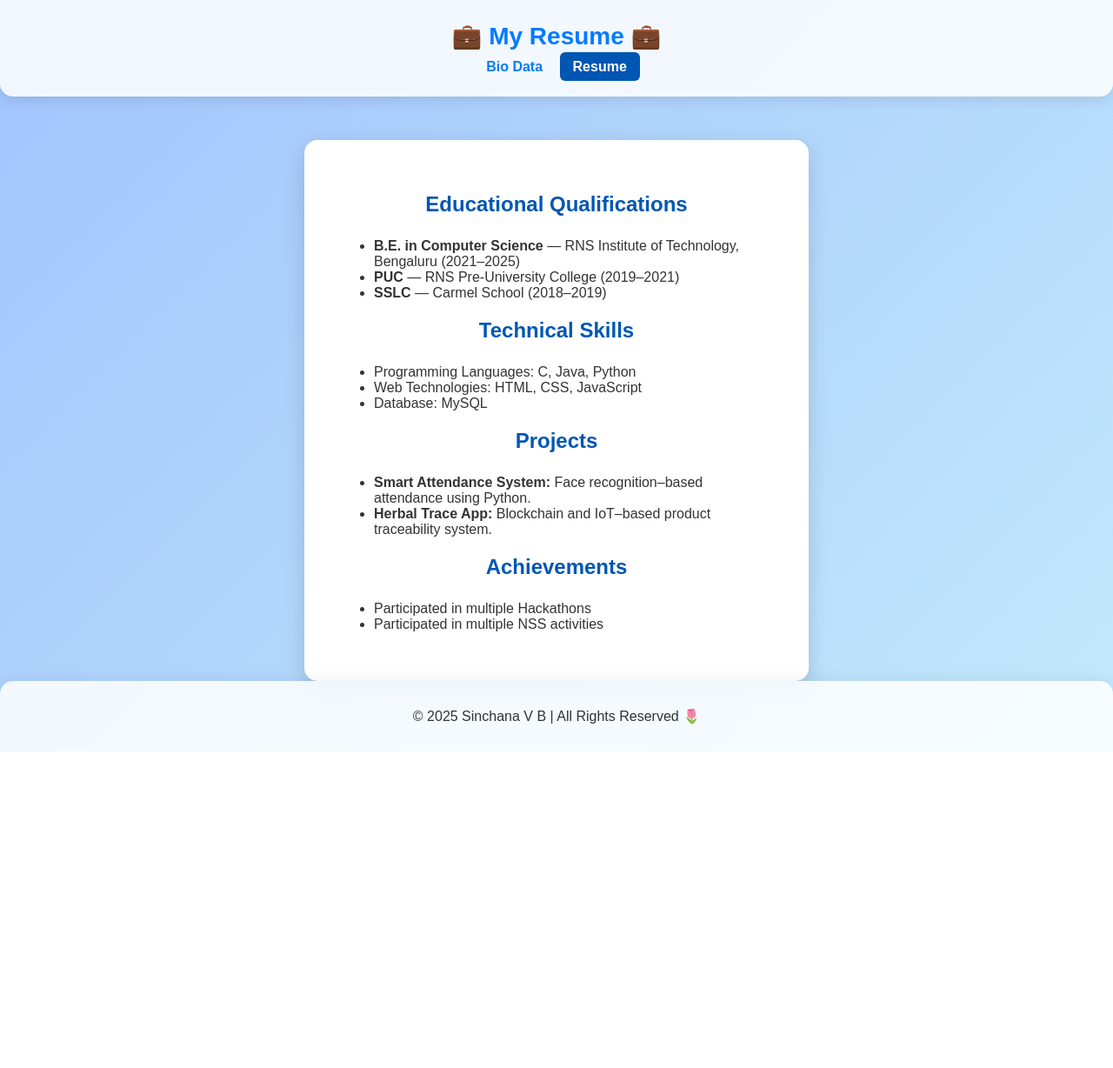
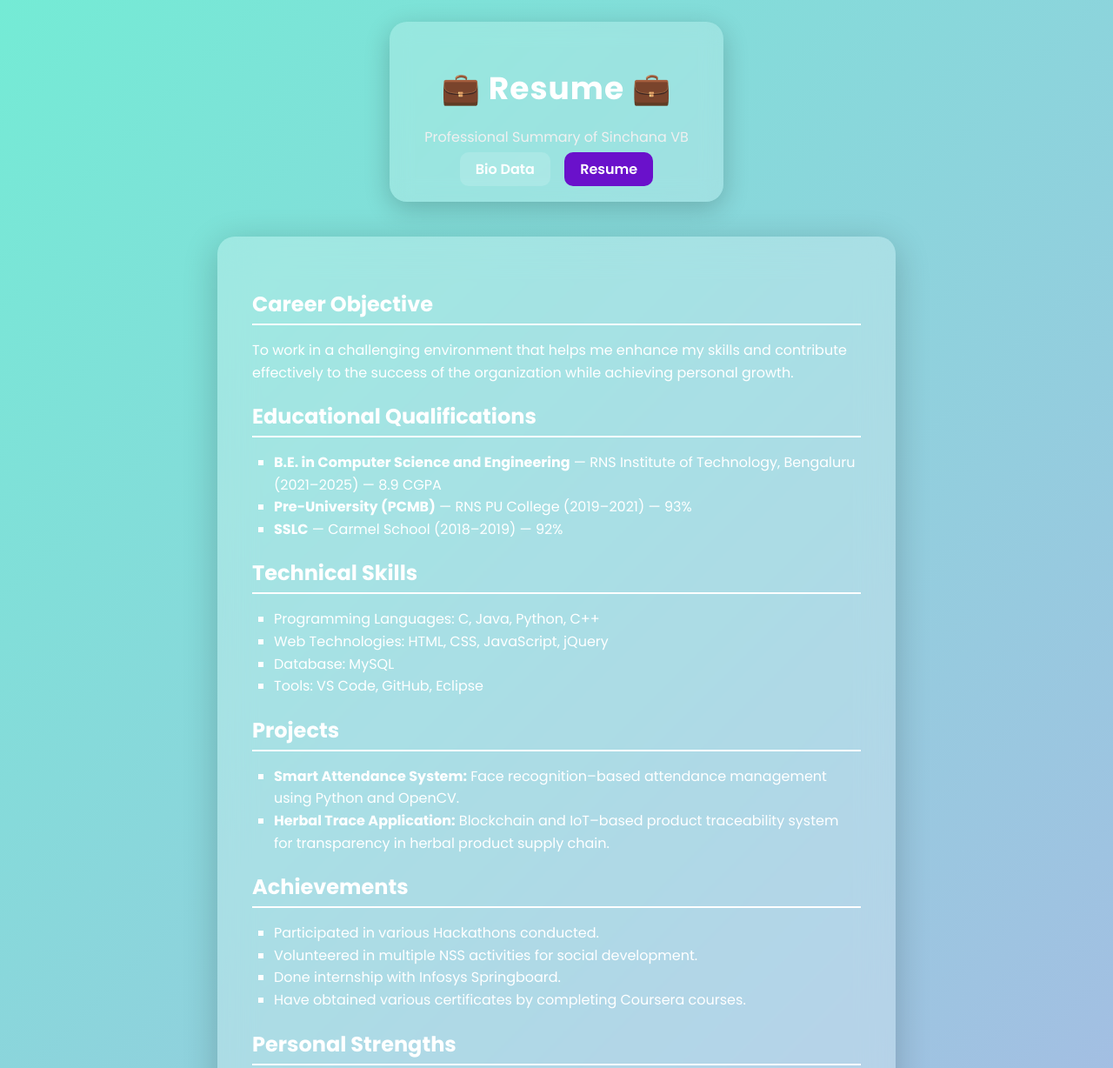
Before and after one commit to Sinchana2005-crypto/my-website, a plain HTML site: page resume.html in a window 1280 px wide. Shown: the top 1228 px of the page at 87% size. Before the commit the page ends 864 px from the top, so only its background shows below. Drawn offline with nearby package versions, Linux system fonts and the light colour scheme.

Commit message:
Add files via upload

```diff
--- a/resume.html
+++ b/resume.html
@@ -2,14 +2,15 @@
 <html lang="en">
 <head>
   <meta charset="UTF-8">
-  <title>My Resume</title>
+  <title>Resume | Sinchana VB</title>
   <link rel="stylesheet" href="style.css">
   <script src="https://code.jquery.com/jquery-3.6.0.min.js"></script>
   <script src="script.js"></script>
 </head>
 <body>
-  <header>
-    <h1>💼 My Resume 💼</h1>
+  <header class="glass-header">
+    <h1>💼 Resume 💼</h1>
+    <p class="subtitle">Professional Summary of Sinchana VB</p>
     <nav>
       <a href="index.html">Bio Data</a>
       <a href="resume.html" class="active">Resume</a>
@@ -17,37 +18,61 @@
   </header>
 
   <main>
-    <section class="bio-card">
+    <section class="bio-card glass">
+      <h2>Career Objective</h2>
+      <p>
+        To work in a challenging environment that helps me enhance my skills and contribute effectively
+        to the success of the organization while achieving personal growth.
+      </p>
+
       <h2>Educational Qualifications</h2>
       <ul>
-        <li><strong>B.E. in Computer Science</strong> — RNS Institute of Technology, Bengaluru (2021–2025)</li>
-        <li><strong>PUC</strong> — RNS Pre-University College (2019–2021)</li>
-        <li><strong>SSLC</strong> — Carmel School (2018–2019)</li>
+        <li><strong>B.E. in Computer Science and Engineering</strong> — RNS Institute of Technology, Bengaluru (2021–2025) — 8.9 CGPA</li>
+        <li><strong>Pre-University (PCMB)</strong> — RNS PU College (2019–2021) — 93%</li>
+        <li><strong>SSLC</strong> — Carmel School (2018–2019) — 92%</li>
       </ul>
 
       <h2>Technical Skills</h2>
       <ul>
-        <li>Programming Languages: C, Java, Python</li>
-        <li>Web Technologies: HTML, CSS, JavaScript</li>
+        <li>Programming Languages: C, Java, Python, C++</li>
+        <li>Web Technologies: HTML, CSS, JavaScript, jQuery</li>
         <li>Database: MySQL</li>
+        <li>Tools: VS Code, GitHub, Eclipse</li>
       </ul>
 
       <h2>Projects</h2>
       <ul>
-        <li><strong>Smart Attendance System:</strong> Face recognition–based attendance using Python.</li>
-        <li><strong>Herbal Trace App:</strong> Blockchain and IoT–based product traceability system.</li>
+        <li><strong>Smart Attendance System:</strong> Face recognition–based attendance management using Python and OpenCV.</li>
+        <li><strong>Herbal Trace Application:</strong> Blockchain and IoT–based product traceability system for transparency in herbal product supply chain.</li>
       </ul>
 
       <h2>Achievements</h2>
       <ul>
-        <li>Participated in multiple Hackathons</li>
-        <li>Participated in multiple NSS activities</li>
+        <li>Participated in various Hackathons conducted.</li>
+        <li>Volunteered in multiple NSS activities for social development.</li>
+        <li>Done internship with Infosys Springboard.</li>
+        <li>Have obtained various certificates by completing Coursera courses.</li>
       </ul>
+
+      <h2>Personal Strengths</h2>
+      <ul>
+        <li>Good Communication and Teamwork</li>
+        <li>Quick Learner and Problem Solver</li>
+        <li>Adaptable and Responsible</li>
+      </ul>
+
+      <h2>Declaration</h2>
+      <p>
+        I hereby declare that the above-furnished information is true to the best of my knowledge and belief.
+      </p>
+      <p><strong>Place:</strong> Bengaluru</p>
+      <p><strong>Date:</strong> 08 November 2025</p>
+      <p><strong>Signature:</strong> Sinchana VB</p>
     </section>
   </main>
 
-  <footer>
-    <p>&copy; 2025 Sinchana V B | All Rights Reserved 🌷</p>
+  <footer class="glass-footer">
+    <p>&copy; 2025 Sinchana VB | All Rights Reserved 🌷</p>
   </footer>
 </body>
 </html>
--- a/script.js
+++ b/script.js
@@ -1,14 +1,11 @@
 $(document).ready(function() {
-  // Smooth fade-in for the card
   $(".bio-card").hide().fadeIn(1000);
-
-  // Small greeting effect
   $("header h1").hover(
     function() {
-      $(this).css("color", "#0056b3");
+      $(this).css("color", "#ffd700");
     },
     function() {
-      $(this).css("color", "#007bff");
+      $(this).css("color", "#fff");
     }
   );
 });
--- a/style.css
+++ b/style.css
@@ -1,8 +1,10 @@
-/* Overall page setup */
+@import url('https://fonts.googleapis.com/css2?family=Poppins:wght@400;600;700&display=swap');
+
 body {
   font-family: 'Poppins', sans-serif;
   margin: 0;
-  background: linear-gradient(135deg, #a1c4fd, #c2e9fb);
+  padding: 0;
+  background: linear-gradient(135deg, #74ebd5, #acb6e5);
   color: #333;
   display: flex;
   flex-direction: column;
@@ -10,95 +12,113 @@ body {
   min-height: 100vh;
 }
 
-/* Header section */
-header {
+/* Header */
+.glass-header {
   text-align: center;
-  background-color: #ffffffd9;
-  width: 100%;
-  padding: 25px 0;
-  box-shadow: 0 4px 15px rgba(0,0,0,0.1);
-  border-radius: 0 0 15px 15px;
+  margin-top: 25px;
+  background: rgba(255, 255, 255, 0.2);
+  backdrop-filter: blur(12px);
+  border-radius: 20px;
+  padding: 25px 40px;
+  box-shadow: 0 8px 30px rgba(0, 0, 0, 0.2);
+  color: #fff;
+  animation: fadeInDown 1s ease-in-out;
 }
 
-header h1 {
-  margin: 0;
-  color: #007bff;
-  font-size: 28px;
+.glass-header h1 {
+  font-size: 36px;
+  color: #fff;
+  margin-bottom: 8px;
+  letter-spacing: 1px;
 }
 
-/* Navigation styling */
-nav {
-  margin-top: 10px;
+.subtitle {
+  font-size: 16px;
+  color: #f0f0f0;
+  margin-bottom: 12px;
 }
 
+/* Navigation */
 nav a {
   text-decoration: none;
-  color: #007bff;
+  color: #fff;
   font-weight: 600;
-  padding: 8px 15px;
-  border-radius: 6px;
-  transition: 0.3s ease;
+  padding: 8px 18px;
+  border-radius: 10px;
+  margin: 0 6px;
+  transition: all 0.3s ease;
+  background: rgba(255, 255, 255, 0.15);
 }
 
 nav a:hover {
-  background: #007bff;
+  background: #fff;
+  color: #6a11cb;
+}
+
+nav a.active {
+  background: #6a11cb;
   color: #fff;
 }
 
-nav a.active {
-  background: #0056b3;
+/* Bio / Resume Card */
+.bio-card {
+  background: rgba(255, 255, 255, 0.25);
+  backdrop-filter: blur(20px);
+  border-radius: 20px;
+  padding: 40px;
+  margin-top: 40px;
+  width: 90%;
+  max-width: 700px;
   color: #fff;
-}
-
-/* Main content */
-main {
-  flex: 1;
-  display: flex;
-  justify-content: center;
-  align-items: center;
-  width: 100%;
-}
-
-/* Bio card */
-.bio-card {
-  background: #ffffff;
-  padding: 40px;
-  margin-top: 50px;
-  border-radius: 15px;
-  width: 90%;
-  max-width: 500px;
-  text-align: left;
-  box-shadow: 0 8px 25px rgba(0,0,0,0.15);
-  animation: fadeIn 0.6s ease-in-out;
+  box-shadow: 0 8px 40px rgba(0, 0, 0, 0.2);
+  animation: fadeIn 1.2s ease-in-out;
 }
 
 .bio-card h2 {
-  text-align: center;
-  color: #0056b3;
-  margin-bottom: 25px;
+  color: #fff;
+  border-bottom: 2px solid #fff;
+  padding-bottom: 5px;
+  margin-bottom: 15px;
 }
 
-.bio-info p {
-  margin: 10px 0;
+.bio-card p,
+.bio-card li {
   font-size: 16px;
+  line-height: 1.6;
 }
 
-.bio-info strong {
-  color: #007bff;
+ul {
+  list-style-type: square;
+  padding-left: 25px;
+  margin-bottom: 20px;
 }
 
 /* Footer */
-footer {
+.glass-footer {
   text-align: center;
-  background-color: #ffffffd9;
+  background: rgba(255, 255, 255, 0.25);
+  color: #fff;
   padding: 15px 0;
   width: 100%;
-  box-shadow: 0 -4px 15px rgba(0,0,0,0.05);
-  border-radius: 15px 15px 0 0;
-  font-weight: 500;
+  margin-top: auto;
+  backdrop-filter: blur(8px);
+  border-radius: 20px 20px 0 0;
+  box-shadow: 0 -5px 30px rgba(0,0,0,0.1);
+  animation: fadeInUp 1.5s ease-in-out;
 }
 
+/* Animations */
 @keyframes fadeIn {
+  from { opacity: 0; transform: translateY(25px); }
+  to { opacity: 1; transform: translateY(0); }
+}
+
+@keyframes fadeInDown {
+  from { opacity: 0; transform: translateY(-20px); }
+  to { opacity: 1; transform: translateY(0); }
+}
+
+@keyframes fadeInUp {
   from { opacity: 0; transform: translateY(20px); }
   to { opacity: 1; transform: translateY(0); }
 }
```
Also changed, not shown: index.html (+22 -11 lines).
